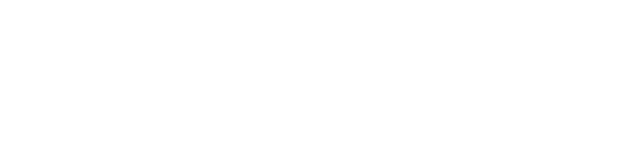
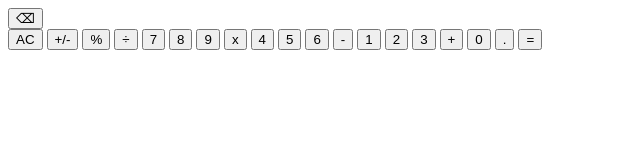
Before and after one commit to amangofer/odin-calculator, a plain HTML site: page index.html in a window 1280 px wide. Shown: the whole page, without its empty margins (0-640 px from the left). Drawn offline with Linux system fonts and the light colour scheme.

Commit message:
create the structure of the page

```diff
--- a/index.html
+++ b/index.html
@@ -8,7 +8,36 @@
     <link rel="stylesheet" href="style.css">
 </head>
 <body>
-
+    <section class="main">
+        <div class="container">
+            <div class="screen">
+                <div class="last"></div>
+                <div class="current"></div>
+            </div>
+            <button id="delete" class="btn operator">⌫</button>
+            <div class="button-grid">
+                <button id="clear" class="btn btn-top">AC</button>
+                <button id="sign" class="btn btn-top">+/-</button>
+                <button id="modulo" class="btn btn-top">%</button>
+                <button id="division" class="btn operator">÷</button>
+                <button id="seven" class="btn">7</button>
+                <button id="eight" class="btn">8</button>
+                <button id="nine" class="btn">9</button>
+                <button id="times" class="btn operator">x</button>
+                <button id="four" class="btn">4</button>
+                <button id="five" class="btn">5</button>
+                <button id="six" class="btn">6</button>
+                <button id="minus" class="btn operator">-</button>
+                <button id="one" class="btn">1</button>
+                <button id="two" class="btn">2</button>
+                <button id="three" class="btn">3</button>
+                <button id="plus" class="btn operator">+</button>
+                <button id="zero" class="btn">0</button>
+                <button id="dot" class="btn">.</button>
+                <button id="equals" class="btn operator">=</button>
+            </div>
+        </div>
+    </section>
     <script src="main.js"></script>
 </body>
 </html>
```
